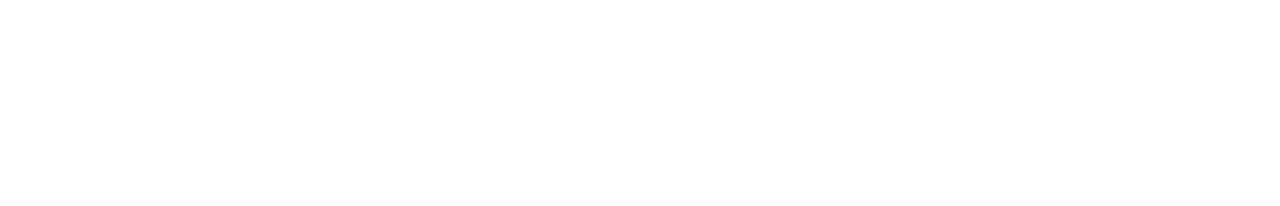
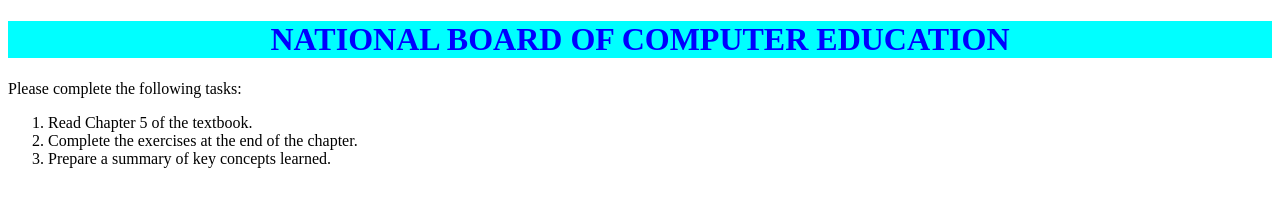
Before and after one commit to pdbiswas122-cloud/HOME-WORK, a plain HTML site: page homework.html in a window 1280 px wide. Drawn offline with Linux system fonts and the light colour scheme.

Commit message:
ADD H1 WIYH DIV

```diff
--- a/homework.html
+++ b/homework.html
@@ -6,6 +6,13 @@
     <title>Document</title>
 </head>
 <body>
+    <DIv><h1 style="color: blue;font-family:ALGERIAN;text-align: center;background-color: aqua;">NATIONAL BOARD OF COMPUTER EDUCATION</h1></DIv>
+    <p>Please complete the following tasks:</p>
+    <ol>
+        <li>Read Chapter 5 of the textbook.</li>
+        <li>Complete the exercises at the end of the chapter.</li>
+        <li>Prepare a summary of key concepts learned.</li>
+    </ol>
 
 </body>
 </html>
```
